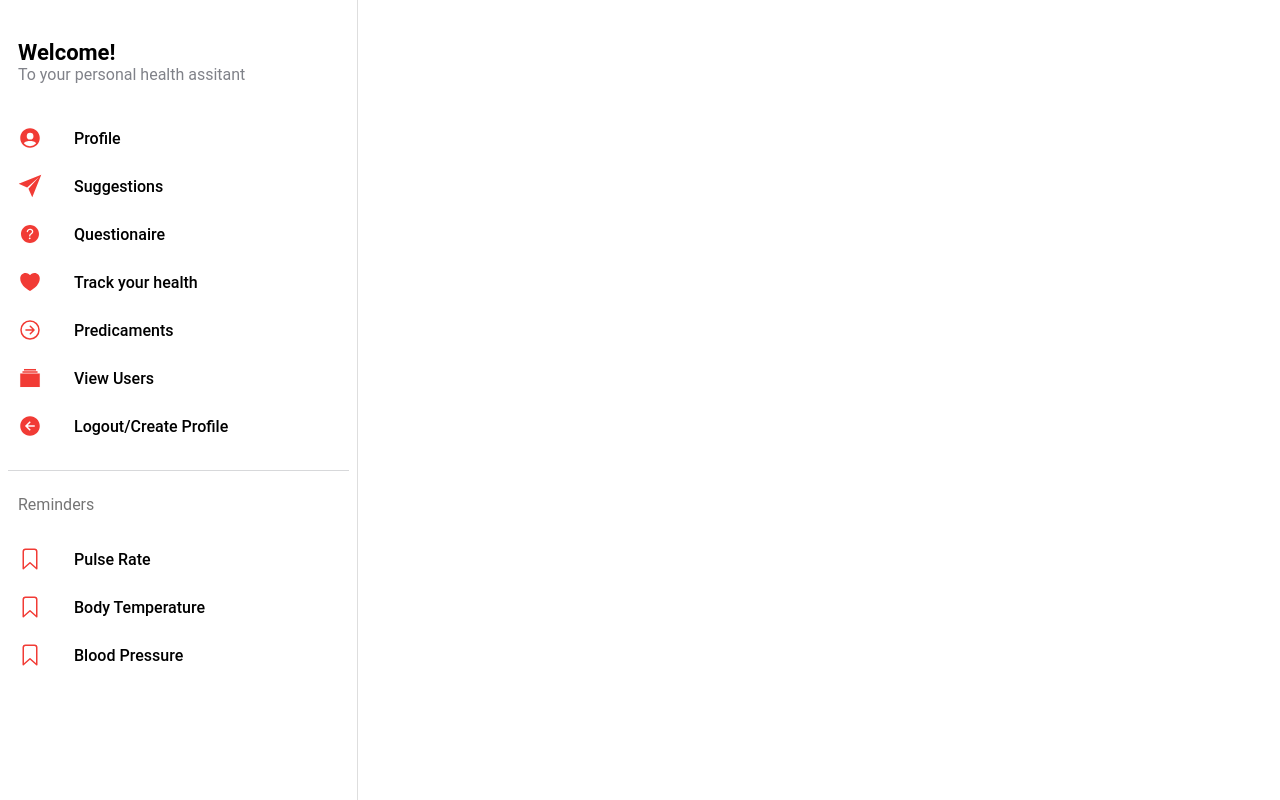
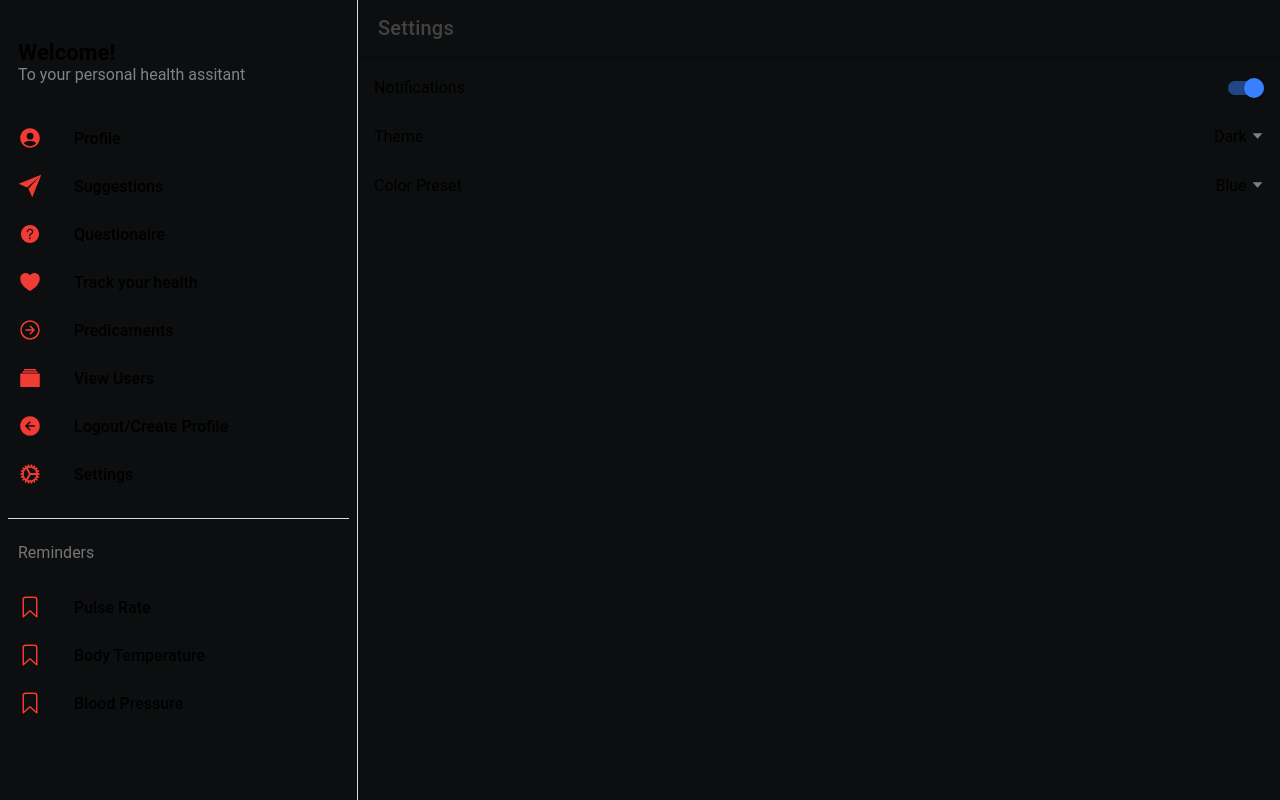
Before and after one commit to Ben5903/health-app, a React (Vite) app: page /Settings in a window 1280 px wide. Built offline with nearby package versions, Linux system fonts and the light colour scheme.

Commit message:
Added settings + simulated temp
Added settings page to adjust user preferences. Alongside adding the simulated temperature which shows graphical output

```diff
--- a/src/App.tsx
+++ b/src/App.tsx
@@ -1,4 +1,4 @@
-import React, { useEffect } from 'react';
+import React, { useContext, useEffect, useState } from 'react';
 import { IonApp, IonRouterOutlet, IonSplitPane, setupIonicReact } from '@ionic/react';
 import { IonReactRouter } from '@ionic/react-router';
 import { BrowserRouter as Router, Switch, Redirect, Route } from 'react-router-dom';
@@ -12,7 +12,8 @@ import Suggestions from './pages/Suggestions';
 import Predicaments from './pages/Predicaments';
 import ViewUsers from './pages/ViewUsers';
 import axios from 'axios';
-
+import Settings from './pages/Settings';
+import { ThemeContext } from './contexts/ThemeContext';
 
 
 /* Core CSS required for Ionic components to work properly */
@@ -38,6 +39,9 @@ import './theme/variables.css';
 setupIonicReact();
 
 const App: React.FC = () => {
+  const [theme, setTheme] = useState('dark');
+  const [colorPreset, setColorPreset] = useState('preset1');
+
   useEffect(() => {
     const token = localStorage.getItem('token');
     if (token) {
@@ -46,7 +50,8 @@ const App: React.FC = () => {
   }, []);
 
   return (
-
+    <ThemeContext.Provider value={{ theme, setTheme, colorPreset, setColorPreset }}>
+      <div className={`${theme} ${colorPreset}`}>
         <Router>
           <IonApp>
             <IonReactRouter>
@@ -61,12 +66,15 @@ const App: React.FC = () => {
                   <Route path="/Login" component={Login} exact />
                   <Route path="/Profile" component={Profile} exact />
                   <Route path="/ViewUsers" component={ViewUsers} exact />
+                  <Route path="/Settings" component={Settings} exact />
                   <Redirect exact from="/" to="/Login" />
                 </IonRouterOutlet>
               </IonSplitPane>
             </IonReactRouter>
           </IonApp>
         </Router>
+      </div>
+    </ThemeContext.Provider>
   );
 };
 
--- a/src/components/Menu.css
+++ b/src/components/Menu.css
@@ -111,3 +111,11 @@ ion-note {
 ion-item.selected {
   --color: var(--ion-color-primary);
 }
+
+.ion-modal {
+  --height: auto;
+  --max-height: 90%;
+  --width: 0%;
+  --border-radius: 10px;
+  --background: white;
+}
--- a/src/components/Menu.tsx
+++ b/src/components/Menu.tsx
@@ -1,5 +1,6 @@
 import {
   IonButton,
+  IonPopover,
   IonContent,
   IonIcon,
   IonItem,
@@ -10,12 +11,29 @@ import {
   IonMenuToggle,
   IonNote,
 } from '@ionic/react';
-
+import {
+  bookmarkOutline,
+  heartOutline,
+  heartSharp,
+  personCircleOutline,
+  personCircleSharp,
+  paperPlaneOutline,
+  paperPlaneSharp,
+  arrowForward,
+  arrowForwardCircleOutline,
+  arrowBackCircleOutline,
+  arrowBackCircleSharp,
+  help,
+  helpCircle,
+  albumsOutline,
+  albumsSharp,
+  menuOutline,
+  cogOutline,
+  cogSharp,
+} from 'ionicons/icons';
 import { useLocation } from 'react-router-dom';
-import {  bookmarkOutline, heartOutline, heartSharp, personCircleOutline, personCircleSharp, paperPlaneOutline, paperPlaneSharp, arrowForward, arrowForwardCircleOutline, arrowBackCircleOutline, arrowBackCircleSharp, help, helpCircle, albumsOutline, albumsSharp } from 'ionicons/icons';
-import { menuOutline } from 'ionicons/icons';
+import { useEffect, useRef, useState } from 'react';
 import './Menu.css';
-import { useEffect, useRef, useState } from 'react';
 
 interface AppPage {
   url: string;
@@ -66,8 +84,13 @@ const appPages: AppPage[] = [
     url: '/Login',
     iosIcon: arrowBackCircleOutline,
     mdIcon: arrowBackCircleSharp
+  },
+  {
+    title: 'Settings',
+    url: '/settings',
+    iosIcon: cogOutline,
+    mdIcon: cogSharp
   }
-
 ];
 
 const labels = [' Pulse Rate', ' Body Temperature', ' Blood Pressure'];
@@ -75,7 +98,7 @@ const labels = [' Pulse Rate', ' Body Temperature', ' Blood Pressure'];
 const Menu: React.FC = () => {
   const location = useLocation();
   const [isMobile, setIsMobile] = useState(window.innerWidth <= 768);
-
+  const [showPopover, setShowPopover] = useState({ isOpen: false, event: undefined });
   const menuToggleRef = useRef<HTMLIonMenuElement>(null);
 
   const toggleMenu = () => {
@@ -90,8 +113,6 @@ const Menu: React.FC = () => {
 
   useEffect(() => {
     window.addEventListener('resize', handleResize);
-
-    // Remove the event listener when the component unmounts
     return () => {
       window.removeEventListener('resize', handleResize);
     };
@@ -123,7 +144,8 @@ const Menu: React.FC = () => {
                     <IonLabel>{appPage.title}</IonLabel>
                   </IonItem>
                 </IonMenuToggle>
-            ))}
+              ))
+            }
           </IonList>
 
           <IonList id="labels-list">
--- a/src/components/userService.tsx
+++ b/src/components/userService.tsx
@@ -16,15 +16,18 @@ const AddUser = async (userData: any) => {
 
 const GetUserProfile = async () => {
   try {
-    // Make a request to get the user profile
-    axios.defaults.headers.common['Authorization'] = `Bearer ${localStorage.getItem('token')}`;
-    const response = await axios.get('http://127.0.0.1:8000/user/userprofiles'); // You need to implement this endpoint in Django
+    const token = localStorage.getItem('token');
+    console.log('Token:', token); // Log the token
 
-    // Return the user profile data
+    axios.defaults.headers.common['Authorization'] = `Bearer ${token}`;
+    const response = await axios.get('http://127.0.0.1:8000/user/userprofiles');
+
+    console.log('Response data:', response.data); // Log the response data
+
     return response.data;
   } catch (error) {
     console.error(error);
-    throw error; // Rethrow the error so the calling code can handle it
+    throw error;
   }
 };
 
--- /dev/null
+++ b/src/contexts/ThemeContext.tsx
@@ -0,0 +1,11 @@
+import React from 'react';
+
+
+export const ThemeContext = React.createContext({
+  theme: 'light',
+  setTheme: (theme: string) => {},
+  colorPreset: 'preset1',
+  setColorPreset: (preset: string) => {},
+});
+
+export default ThemeContext;
--- /dev/null
+++ b/src/pages/Settings.tsx
@@ -0,0 +1,59 @@
+import React, { useState, useContext } from 'react';
+import { IonContent, IonHeader, IonPage, IonTitle, IonToolbar, IonList, IonItem, IonLabel, IonToggle, IonSelect, IonSelectOption } from '@ionic/react';
+import ThemeContext from '../contexts/ThemeContext';
+
+const Settings: React.FC = () => {
+    const [notificationsEnabled, setNotificationsEnabled] = useState(true);
+    const { theme, setTheme, colorPreset, setColorPreset } = useContext(ThemeContext);
+
+    const handleToggle = () => {
+      setNotificationsEnabled(!notificationsEnabled);
+    };
+
+    const handleThemeSelect = (event: CustomEvent) => {
+      setTheme(event.detail.value);
+    };
+
+    const handleColorPresetSelect = (event: CustomEvent) => {
+      setColorPreset(event.detail.value);
+    };
+
+    return (
+      <IonPage>
+        <IonHeader>
+          <IonToolbar>
+            <IonTitle>Settings</IonTitle>
+          </IonToolbar>
+        </IonHeader>
+        <IonContent>
+          <IonList>
+            <IonItem>
+              <IonLabel>Notifications</IonLabel>
+              <IonToggle checked={notificationsEnabled} onIonChange={handleToggle} />
+            </IonItem>
+            <IonItem>
+              <IonLabel>Theme</IonLabel>
+              <IonSelect value={theme} placeholder="Select Theme" onIonChange={handleThemeSelect}>
+                <IonSelectOption value="light">Light</IonSelectOption>
+                <IonSelectOption value="dark">Dark</IonSelectOption>
+              </IonSelect>
+            </IonItem>
+            <IonItem>
+              <IonLabel>Color Preset</IonLabel>
+              <IonSelect value={colorPreset} placeholder="Select Color Preset" onIonChange={handleColorPresetSelect}>
+                <IonSelectOption value="preset1">Blue</IonSelectOption>
+                <IonSelectOption value="preset2">Pink</IonSelectOption>
+                <IonSelectOption value="preset3">Green</IonSelectOption>
+                <IonSelectOption value="preset4">Cyan</IonSelectOption>
+                <IonSelectOption value="preset5">Dark Blue</IonSelectOption>
+                <IonSelectOption value="preset6">Yellow</IonSelectOption>
+                <IonSelectOption value="preset7">Red</IonSelectOption>
+              </IonSelect>
+            </IonItem>
+          </IonList>
+        </IonContent>
+      </IonPage>
+    );
+  };
+
+  export default Settings;
--- a/src/pages/Track.css
+++ b/src/pages/Track.css
@@ -2,6 +2,7 @@
     display: flex;
     flex-direction: column;
     align-items: center;
+    padding: 20px;
 }
 
 .tracking-buttons {
@@ -12,5 +13,15 @@
 }
 
 .tracking-buttons IonButton {
-    margin-bottom: 10px;
+    display: flex;
+    flex-direction: column;
+    align-items: center;
+    justify-content: center;
+    gap: 20px;
 }
+
+.temperature-display {
+    font-size: 20px;
+    font-weight: bold;
+    color: #333;
+}
--- a/src/theme/variables.css
+++ b/src/theme/variables.css
@@ -240,3 +240,61 @@ html {
   https://ionicframework.com/docs/layout/dynamic-font-scaling */
   --ion-dynamic-font: var(--ion-default-dynamic-font);
 }
+
+
+.light {
+  --ion-background-color: #ffffff; /* light theme background color */
+  --ion-color-primary-contrast: #000000;
+  --ion-color-primary: #60ff38;
+  --ion-color-primary-tint: #5ffc93;
+  --ion-color-primary-shade: #2a8f02;
+}
+
+.dark {
+
+  --ion-background-color: #0d0e0f; /* dark theme background color */
+  --ion-color-primary-contrast: #ffffff;
+  --ion-color-primary: #3880ff;
+  --ion-color-primary-tint: #023672;
+  --ion-color-primary-shade: #012c6d;
+}
+
+.preset1 {
+  --ion-color-primary: #3880ff;
+  /* other preset 1 variables */
+}
+
+.preset2 {
+  --ion-color-primary: #ff3880;
+  /* other preset 2 variables */
+}
+
+.preset3 {
+  --ion-color-primary: #6cf741;
+  /* other preset 2 variables */
+}
+
+.preset4 {
+  --ion-color-primary: #2eebf1;
+  /* other preset 2 variables */
+}
+
+.preset5 {
+  --ion-color-primary: #0d09e9;
+  /* other preset 2 variables */
+}
+
+.preset6 {
+  --ion-color-primary: #f6fa04;
+  /* other preset 2 variables */
+}
+
+.preset7 {
+  --ion-color-primary: #f10a0a;
+  /* other preset 2 variables */
+}
+
+.preset8 {
+  --ion-color-primary: #fd16b0;
+  /* other preset 2 variables */
+}
```
Also changed, not shown: src/pages/Track.tsx (+66 -11 lines), src/pages/Settings.css (added). Lines whose indentation alone changed are shown as unchanged.
